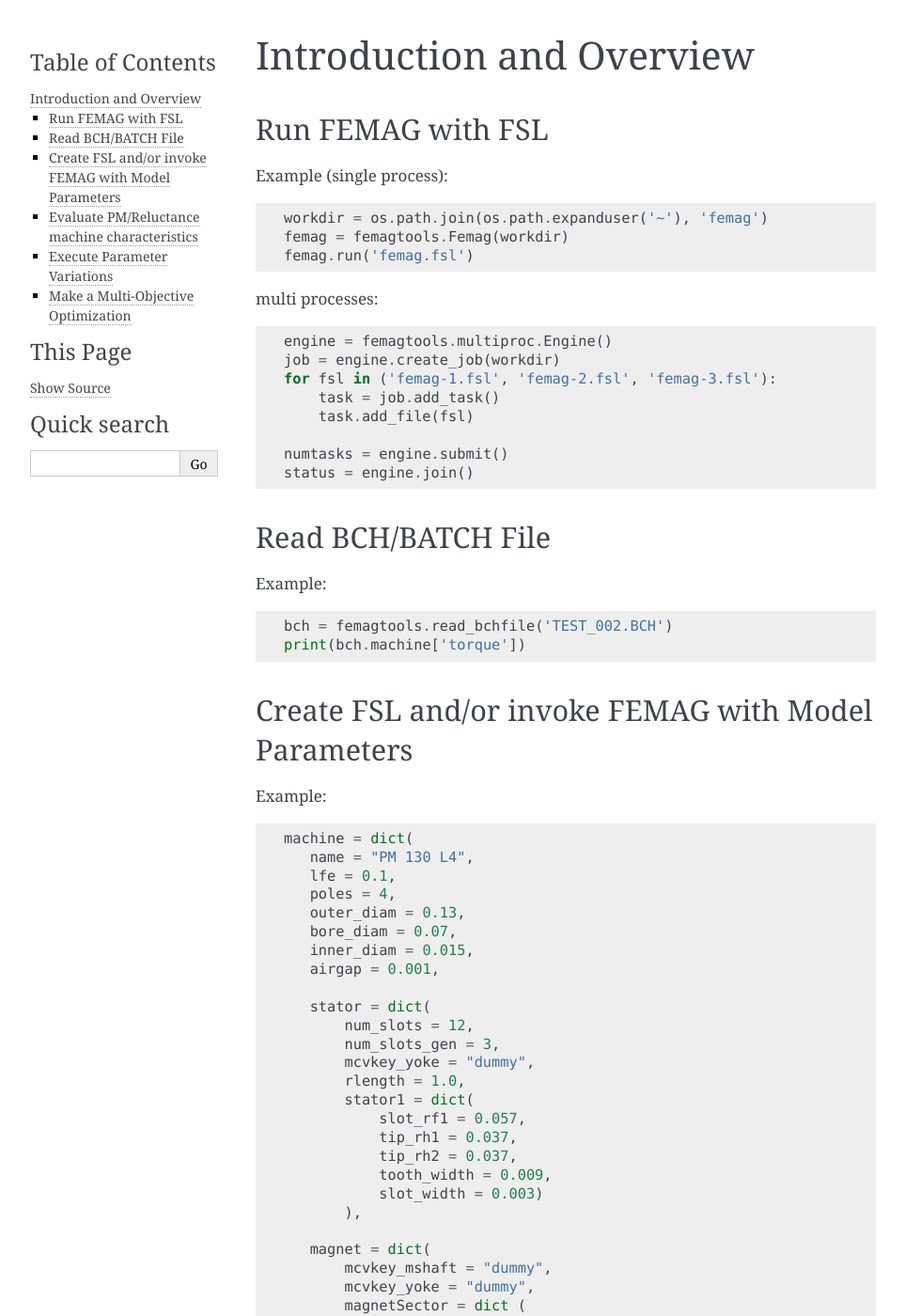
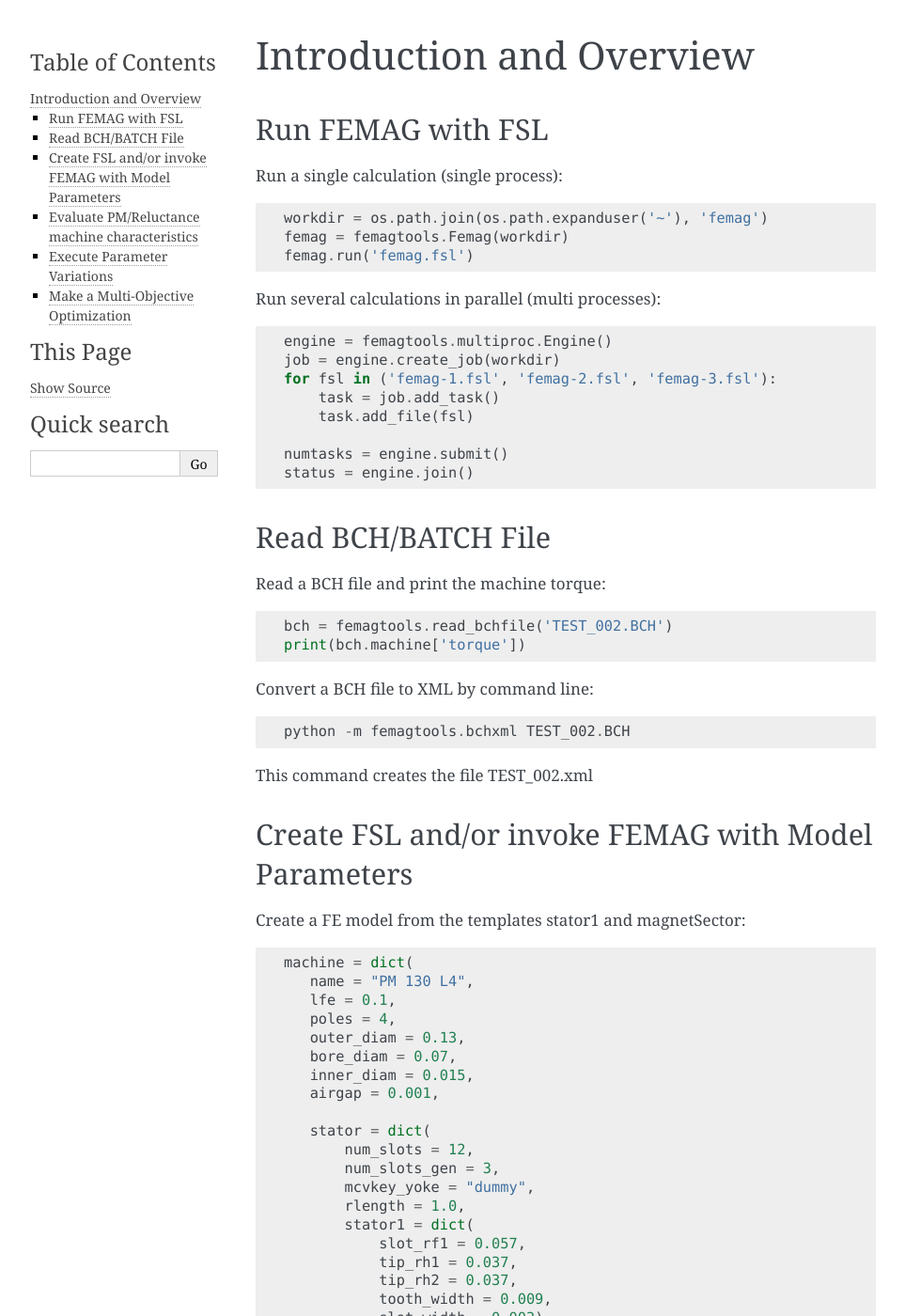
Before and after one commit to SEMAFORInformatik/femagtools, a Sphinx documentation site: the page built from docs/intro.rst, in a window 1280 px wide and 1400 px high. Shown: the whole window at 94% size, without its empty margins (148-1111 px from the left). Built offline with Sphinx 7.4.7, drawn with Linux system fonts in a browser that asks for light colours.

Commit message:
xml conv added

```diff
--- a/docs/intro.rst
+++ b/docs/intro.rst
@@ -3,13 +3,13 @@ Introduction and Overview
 
 Run FEMAG with FSL
 ++++++++++++++++++
-Example (single process)::
+Run a single calculation (single process)::
 
   workdir = os.path.join(os.path.expanduser('~'), 'femag')
   femag = femagtools.Femag(workdir)
   femag.run('femag.fsl')
 
-multi processes::
+Run several calculations in parallel (multi processes)::
 
   engine = femagtools.multiproc.Engine()
   job = engine.create_job(workdir)
@@ -22,15 +22,20 @@ multi processes::
 
 Read BCH/BATCH File
 +++++++++++++++++++
-Example::
+Read a BCH file and print the machine torque::
 
   bch = femagtools.read_bchfile('TEST_002.BCH')
   print(bch.machine['torque'])
 
+Convert a BCH file to XML by command line::
+
+  python -m femagtools.bchxml TEST_002.BCH
+
+This command creates the file TEST_002.xml
 
 Create FSL and/or invoke FEMAG with Model Parameters
 ++++++++++++++++++++++++++++++++++++++++++++++++++++
-Example::
+Create a FE model from the templates stator1 and magnetSector::
 
   machine = dict(
      name = "PM 130 L4",
```
